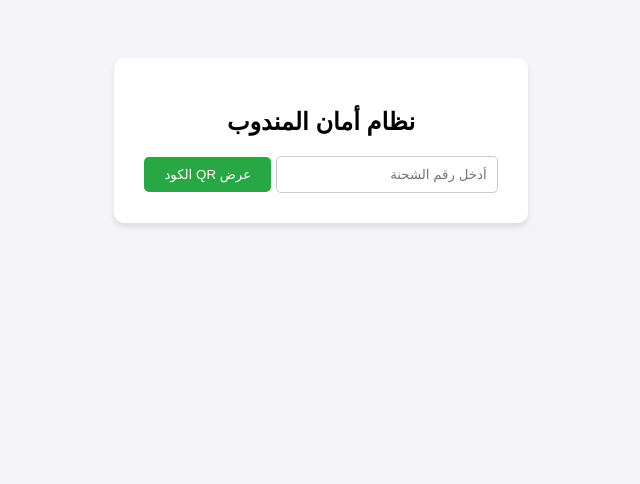
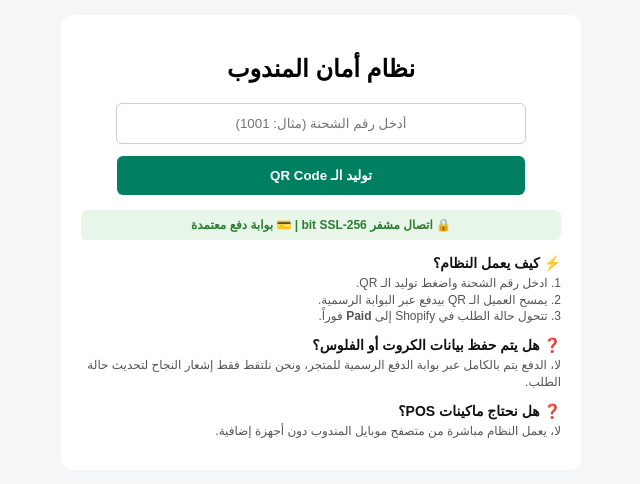
Before and after one commit to ahmdnaaman03-cmd/aman-mandoub, a Flask app: page / in a window 1280 px wide. Shown: the top 484 px of the page, without its empty margins (319-959 px from the left). Run offline with Flask 3, Linux system fonts and the light colour scheme; data comes from the database, SQL or seed files in the repository.

Commit message:
Fix and streamline index html

```diff
--- a/templates/index.html
+++ b/templates/index.html
@@ -2,21 +2,32 @@
 <html lang="ar" dir="rtl">
 <head>
     <meta charset="UTF-8">
+    <meta name="viewport" content="width=device-width, initial-scale=1.0">
     <title>أمان المندوب - بوابة التحصيل</title>
     <style>
-        body { font-family: sans-serif; text-align: center; padding: 50px; background: #f4f4f9; }
-        .container { background: white; padding: 30px; border-radius: 10px; box-shadow: 0 4px 6px rgba(0,0,0,0.1); display: inline-block; }
-        input { padding: 10px; width: 200px; border: 1px solid #ccc; border-radius: 5px; }
-        button { padding: 10px 20px; background: #28a745; color: white; border: none; border-radius: 5px; cursor: pointer; }
+        body { font-family: sans-serif; background: #f4f6f8; margin: 0; padding: 15px; direction: rtl; }
+        .container { background: white; max-width: 480px; margin: 0 auto; padding: 20px; border-radius: 12px; text-align: center; }
+        input { padding: 12px; width: 80%; margin-bottom: 12px; border: 1px solid #ccc; border-radius: 6px; text-align: center; }
+        button { padding: 12px 20px; background: #008060; color: white; border: none; border-radius: 6px; font-weight: bold; width: 85%; }
+        .badges { background: #e8f5e9; padding: 8px; border-radius: 6px; font-size: 12px; color: #2e7d32; font-weight: bold; margin: 15px 0; }
+        .title { font-size: 14px; font-weight: bold; color: #111; margin-top: 12px; text-align: right; }
+        .text { font-size: 12px; color: #555; text-align: right; margin: 4px 0 10px 0; line-height: 1.4; }
     </style>
-<meta property="og:title" content="أمان المندوب">
-<meta property="og:image" content="https://ahmdnoaman.pythonanywhere.com/static/og-image.png">
 </head>
 <body>
     <div class="container">
         <h2>نظام أمان المندوب</h2>
-        <input type="text" id="orderId" placeholder="أدخل رقم الشحنة">
-        <button onclick="window.location.href='/delegate/' + document.getElementById('orderId').value">عرض QR الكود</button>
+        <input type="text" id="orderId" placeholder="أدخل رقم الشحنة (مثال: 1001)">
+        <button onclick="window.location.href='/pay/' + document.getElementById('orderId').value">توليد الـ QR Code</button>
+        <div class="badges">🔒 اتصال مشفر 256-bit SSL | 💳 بوابة دفع معتمدة</div>
+        <div class="title">⚡ كيف يعمل النظام؟</div>
+        <div class="text">1. ادخل رقم الشحنة واضغط توليد الـ QR.<br>2. يمسح العميل الـ QR بيدفع عبر البوابة الرسمية.<br>3. تتحول حالة الطلب في Shopify إلى <b>Paid</b> فوراً.</div>
+
+        <div class="title">❓ هل يتم حفظ بيانات الكروت أو الفلوس؟</div>
+        <div class="text">لا، الدفع يتم بالكامل عبر بوابة الدفع الرسمية للمتجر، ونحن نلتقط فقط إشعار النجاح لتحديث حالة الطلب.</div>
+
+        <div class="title">❓ هل نحتاج ماكينات POS؟</div>
+        <div class="text">لا، يعمل النظام مباشرة من متصفح موبايل المندوب دون أجهزة إضافية.</div>
     </div>
 </body>
 </html>
```
